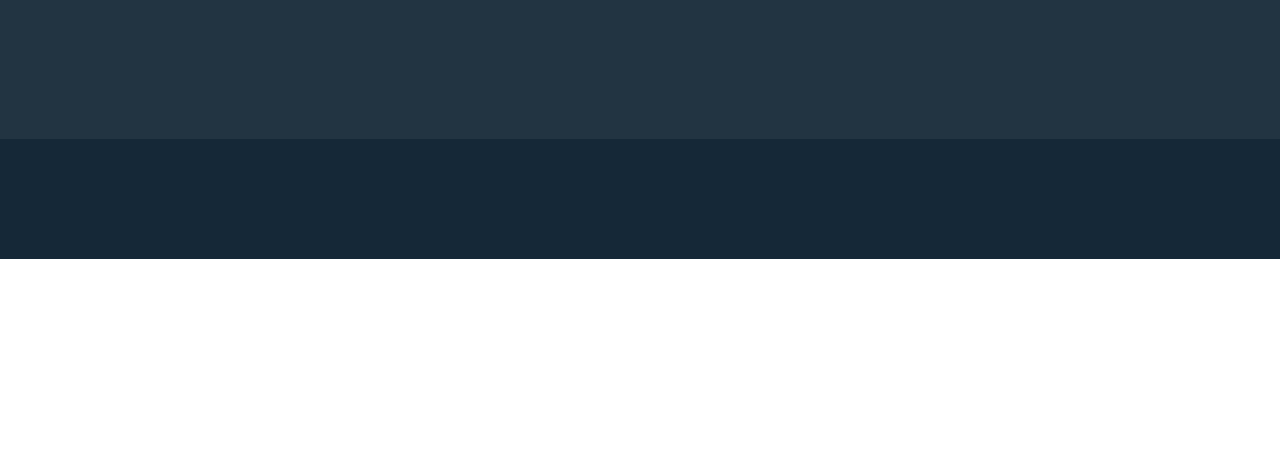
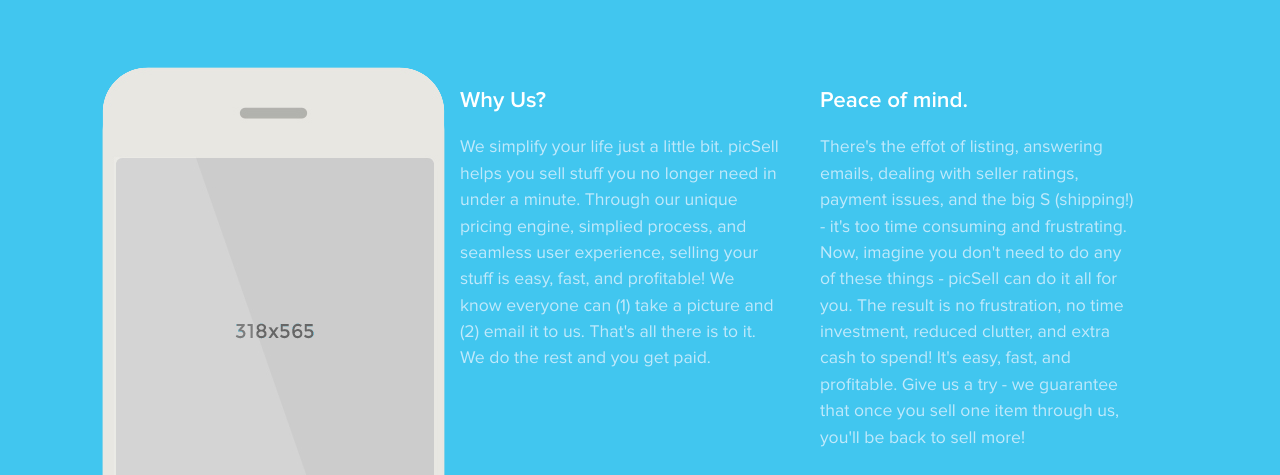
Before and after one commit to bbenoit33/picsellfrontend, a PHP site: page /home.html in a window 1280 px wide. Shown: the part 3343-3818 px from the top of the page. Before the commit the page ends 3602 px from the top, so only its background shows below. Run offline with PHP 8.4, Linux system fonts and the light colour scheme.

Commit message:
customers page done

```diff
--- a/home.html
+++ b/home.html
@@ -129,11 +129,31 @@
 	</section>
 	<section id="whyus">
 		<div class="arrow-down"></div>
+		<h1> Innovative, passionate, experienced. </h1>
+		<div id="left_column" class="column">
+			<img src="images/iPhone_top_half.png" alt="half iPhone"/>
+		</div>
+		<div id="middle_column" class="column">
+			<h3> Why Us? </h3>
+			<p> We simplify your life just a little bit. picSell helps you sell stuff you no longer need in under a minute. Through our unique pricing engine, simplied process, and seamless user experience, selling your stuff is easy, fast, and profitable! We know everyone can (1) take a picture and (2) email it to us. That's all there is to it. We do the rest and you get paid. </p>
+		</div>
+		<div id="right_column" class="column">
+			<h3> Peace of mind.</h3>
+			<p> There's the effot of listing, answering emails, dealing with seller ratings, payment issues, and the big S (shipping!) - it's too time consuming and frustrating. Now, imagine you don't need to do any of these things - picSell can do it all for you. The result is no frustration, no time investment, reduced clutter, and extra cash to spend! It's easy, fast, and profitable. Give us a try - we guarantee that once you sell one item through us, you'll be back to sell more!</p>
+		</div>
 	</section>
 	<section id="customers">
 		<div class="arrow-down"></div>
+		<h1> What our customers are saying. </h1>
+		<div id="quote_wrapper">
+			<ul id="quotes">
+				<li>
+				</li>
+			</ul>
+		</div>
 	</section>
 	<section id="notifyme">
+		<h1> Be the first to know when we launch. </h1>
 	</section>
 	<footer>
 	</footer>
--- a/main.css
+++ b/main.css
@@ -215,11 +215,14 @@
 	background: #fff;
 	color: #333;
 	text-align: center;
-	margin-left: 50px;
+	margin-left: 110px;
 	height: 320px;
 	-webkit-border-radius: 10px;
 	-moz-border-radius: 10px;
 	border-radius: 10px;
+	-moz-box-shadow:    1px 3px 2px 2px #e1e2e4;
+	-webkit-box-shadow: 1px 3px 2px 2px #e1e2e4;
+	box-shadow:         1px 3px 2px 2px #e1e2e4;
 	text-align: left;
 
 }
@@ -266,23 +269,60 @@
 
 #whyus{
 	background: #41c6ef;
-	height: 400px;
 	position: relative;
+	overflow: hidden;
+	color: #fff;
+	margin-bottom: -10px;
 }
 
 #whyus .arrow-down{
 	border-top: 50px solid #f5f7f6;
 }
 
+#whyus h1{
+	text-align: center;
+	width: 100%;
+	font-size: 3em;
+	margin-top: 100px;
+	padding-bottom: 40px;
+}
+
+#whyus .column{
+	float: left;
+	width: 25%;
+	margin-left: 40px;
+}
+
+#whyus .column h3{
+	font-family: 'ProximaNova-Semibold', sans-serif;
+	font-size: 1.4em;
+}
+
+#whyus .column p{
+	line-height: 1.5;
+	font-size: 1.1em;
+	color: #c0e9fb;
+}
+
+#whyus #left_column{
+	margin-left: 100px;
+}
+
 #customers{
 	background: #fff;
 	background-image: url('images/tile-pattern.png');
-	height: 400px;
 	position: relative;
 }
 
 #customers .arrow-down{
 	border-top: 50px solid #41c6ef;
+}
+
+#customers h1{
+	text-align: center;
+	margin: 0 0 0 0;
+	font-size: 3em;
+	padding-top: 100px
 }
 
 #notifyme{
```
Also changed, not shown: images/iPhone_top_half.png (added).
